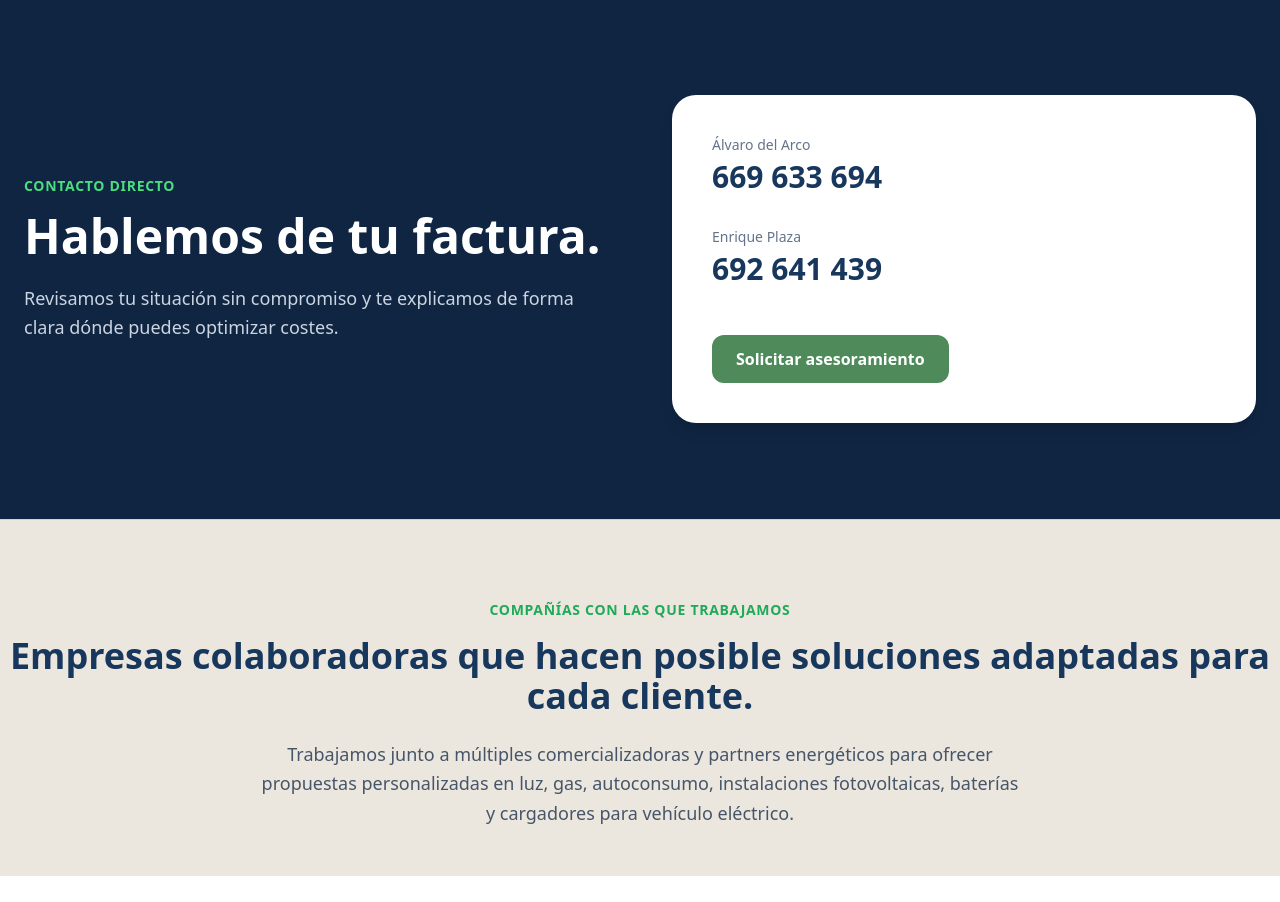
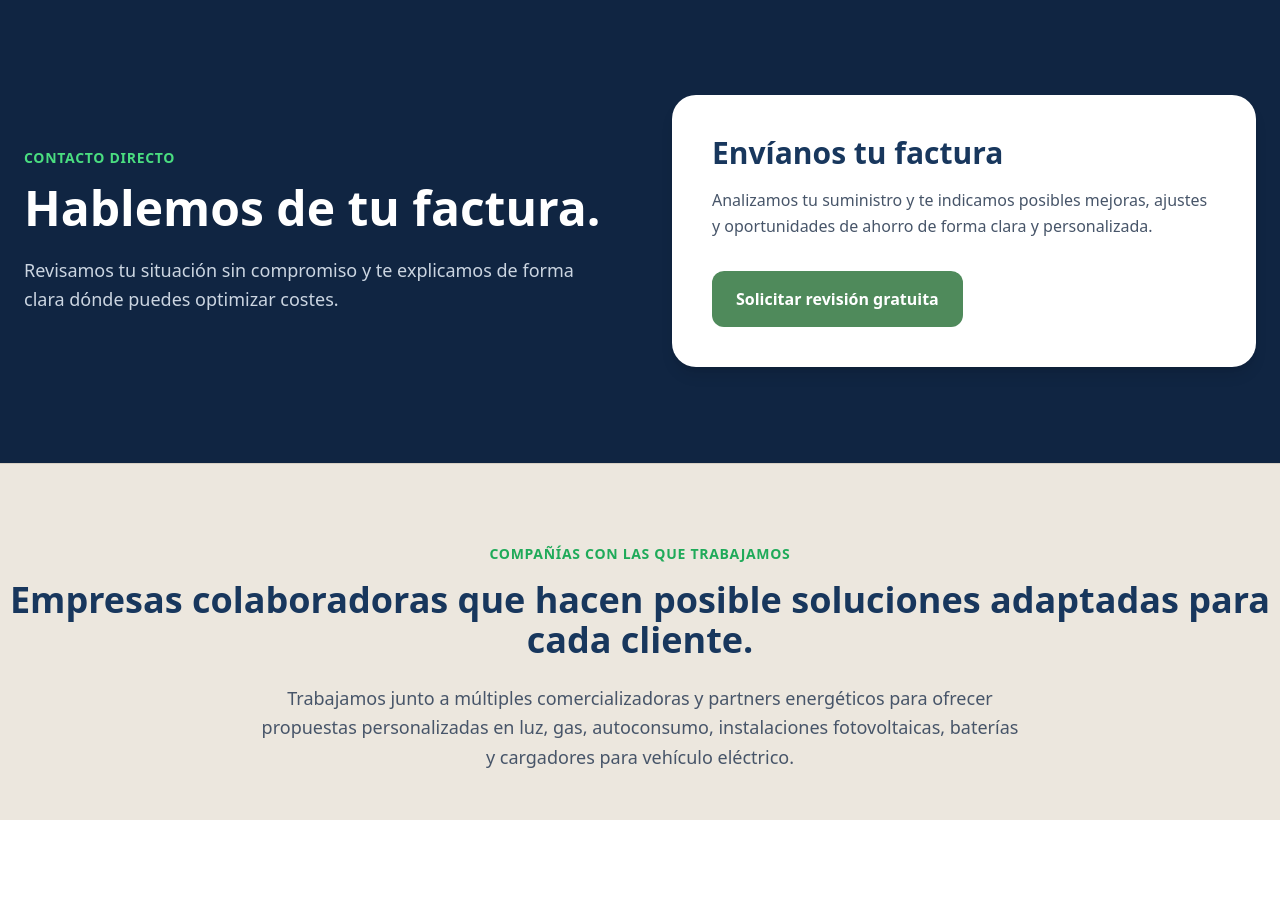
Before and after one commit to albatrosh-jpeg/arcoplaza-web, a React (Vite) app: page / in a window 1280 px wide. Shown: the part 4300-5202 px from the top of the page. Built offline with nearby package versions, Linux system fonts and the light colour scheme.

Commit message:
Unify all CTAs to lead form funnel

```diff
--- a/src/App.jsx
+++ b/src/App.jsx
@@ -244,12 +244,12 @@ const services = [
     Servicios
   </a>
 
-  <a href="#contacto" className="hover:text-green-600 transition-colors">
+  <a href="#formulario" className="hover:text-green-600 transition-colors">
     Contacto
   </a>
 </nav>
   <a
-  href="#contacto"
+  href="#formulario"
   className="bg-corporateGreen hover:bg-corporateGreen-dark transition-colors text-white px-5 py-3 rounded-xl text-sm font-semibold"
 >
   Solicitar análisis
@@ -340,7 +340,7 @@ const services = [
             <div className="flex flex-col sm:flex-row gap-4">
 
   <a
-    href="#contacto"
+    href="#formulario"
     className="bg-corporateGreen hover:bg-corporateGreen-dark transition-colors text-white px-7 py-4 rounded-xl font-semibold shadow-md shadow-black/5 text-center"
   >
     Solicitar análisis gratuito
@@ -373,8 +373,10 @@ const services = [
             </div>
              </div>
 
-          <div className="bg-white/95 backdrop-blur-xl rounded-[32px] border border-[#d9dfe6] p-8 lg:p-10 shadow-[0_20px_60px_rgba(0,0,0,0.08)]">
-
+<div
+  id="formulario"
+  className="bg-white/95 backdrop-blur-xl rounded-[32px] border border-[#d9dfe6] p-8 lg:p-10 shadow-[0_20px_60px_rgba(0,0,0,0.08)]"
+>
   <div className="mb-8">
     <div className="text-4xl font-black tracking-tight text-corporate mb-4">
       ¿Revisamos tu factura?
@@ -658,6 +660,7 @@ Adjunta tu factura (opcional)
 {/* CONTACTO */}
 <section id="contacto" className="bg-[#102542] text-white">
   <div className="max-w-7xl mx-auto px-6 py-24 grid lg:grid-cols-2 gap-16 items-center">
+
     <div>
       <div className="text-green-400 uppercase tracking-wider text-sm font-semibold mb-4">
         Contacto directo
@@ -673,27 +676,24 @@ Adjunta tu factura (opcional)
     </div>
 
     <div className="bg-white text-corporate rounded-3xl p-10 shadow-lg">
-            <div className="space-y-8">
-              <div>
-                <div className="text-sm text-slate-500 mb-1">Álvaro del Arco</div>
-                <div className="text-3xl font-black">669 633 694</div>
+
+      <div className="text-3xl font-black mb-4">
+        Envíanos tu factura
       </div>
 
-              <div>
-                <div className="text-sm text-slate-500 mb-1">Enrique Plaza</div>
-                <div className="text-3xl font-black">692 641 439</div>
+      <p className="text-slate-600 leading-relaxed mb-8">
+        Analizamos tu suministro y te indicamos posibles mejoras, ajustes y oportunidades de ahorro de forma clara y personalizada.
+      </p>
+
+      <a
+        href="#formulario"
+        className="inline-flex bg-corporateGreen hover:bg-corporateGreen-dark transition-colors text-white px-6 py-4 rounded-xl font-semibold"
+      >
+        Solicitar revisión gratuita
+      </a>
+
     </div>
 
-              <div className="pt-4">
-                <a
-                  href="mailto:info@arcoplazaasesores.es"
-                  className="inline-flex bg-corporateGreen hover:bg-corporateGreen-dark transition-colors text-white px-6 py-3 rounded-xl font-semibold"
-                >
-                  Solicitar asesoramiento
-                </a>
-              </div>
-            </div>
-          </div>
   </div>
 </section>
 
```
Lines whose indentation alone changed are shown as unchanged.
